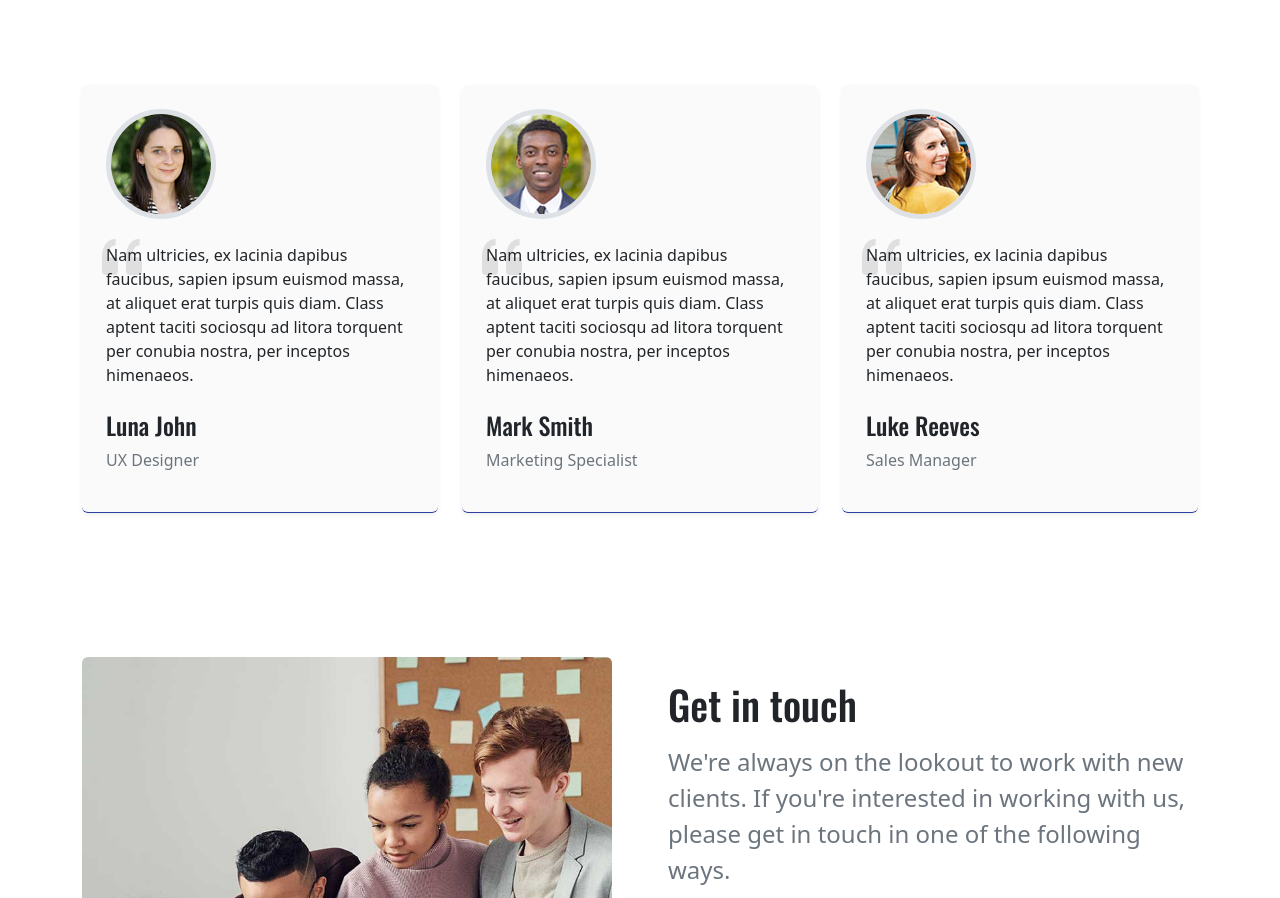
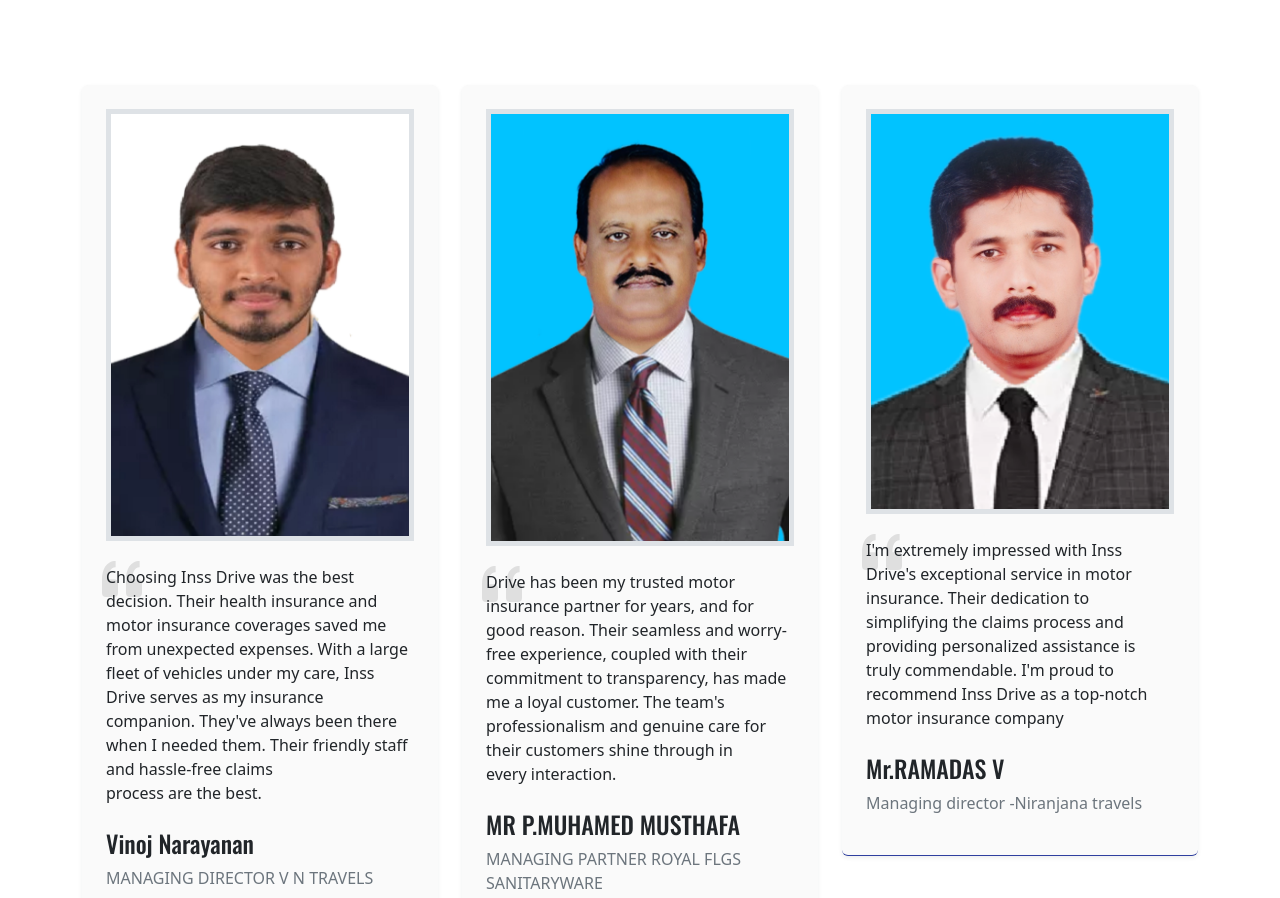
Before and after one commit to venugopalachary/inssdrive.com, a plain HTML site: page index.html in a window 1280 px wide. Shown: the part 2901-3799 px from the top of the page. Drawn offline with nearby package versions, Linux system fonts and the light colour scheme.

Commit message:
hi
hello

```diff
--- a/index.html
+++ b/index.html
@@ -287,11 +287,11 @@
             <div class="card border-0 border-bottom border-primary shadow-sm wave-bg-lotion">
               <div class="card-body p-4 p-xxl-5">
                 <figure>
-                  <img class="img-fluid rounded rounded-circle mb-4 border border-5" loading="lazy" src="./assets/img/testimonial/testimonial-img-1.jpg" alt="">
+                  <img class="img-fluid mb-4 border border-5" loading="lazy" src="./assets/img/testimonial/1.png" alt="">
                   <figcaption>
-                    <blockquote class="bsb-blockquote-icon mb-4">Nam ultricies, ex lacinia dapibus faucibus, sapien ipsum euismod massa, at aliquet erat turpis quis diam. Class aptent taciti sociosqu ad litora torquent per conubia nostra, per inceptos himenaeos.</blockquote>
-                    <h4 class="mb-2">Luna John</h4>
-                    <p class="fs-6 text-secondary mb-0">UX Designer</p>
+                    <blockquote class="bsb-blockquote-icon mb-4">Choosing Inss Drive was the best decision. Their health insurance and motor insurance coverages saved me from unexpected expenses. With a large fleet of vehicles under my care, Inss Drive serves as my insurance companion. They've always been there when I needed them. Their friendly staff and hassle-free claims process are the best.</blockquote>
+                    <h4 class="mb-2">Vinoj Narayanan</h4>
+                    <p class="fs-6 text-secondary mb-0">MANAGING DIRECTOR V N TRAVELS</p>
                   </figcaption>
                 </figure>
               </div>
@@ -301,11 +301,11 @@
             <div class="card border-0 border-bottom border-primary shadow-sm wave-bg-lotion">
               <div class="card-body p-4 p-xxl-5">
                 <figure>
-                  <img class="img-fluid rounded rounded-circle mb-4 border border-5" loading="lazy" src="./assets/img/testimonial/testimonial-img-2.jpg" alt="">
+                  <img class="img-fluid  mb-4 border border-5" loading="lazy" src="./assets/img/testimonial/2.png" alt="">
                   <figcaption>
-                    <blockquote class="bsb-blockquote-icon mb-4">Nam ultricies, ex lacinia dapibus faucibus, sapien ipsum euismod massa, at aliquet erat turpis quis diam. Class aptent taciti sociosqu ad litora torquent per conubia nostra, per inceptos himenaeos.</blockquote>
-                    <h4 class="mb-2">Mark Smith</h4>
-                    <p class="fs-6 text-secondary mb-0">Marketing Specialist</p>
+                    <blockquote class="bsb-blockquote-icon mb-4">Drive has been my trusted motor insurance partner for years, and for good reason. Their seamless and worry-free experience, coupled with their commitment to transparency, has made me a loyal customer. The team's professionalism and genuine care for their customers shine through in every interaction.</blockquote>
+                    <h4 class="mb-2">MR P.MUHAMED MUSTHAFA</h4>
+                    <p class="fs-6 text-secondary mb-0">MANAGING PARTNER ROYAL FLGS SANITARYWARE</p>
                   </figcaption>
                 </figure>
               </div>
@@ -315,11 +315,11 @@
             <div class="card border-0 border-bottom border-primary shadow-sm wave-bg-lotion">
               <div class="card-body p-4 p-xxl-5">
                 <figure>
-                  <img class="img-fluid rounded rounded-circle mb-4 border border-5" loading="lazy" src="./assets/img/testimonial/testimonial-img-4.jpg" alt="">
+                  <img class="img-fluid  mb-4 border border-5" loading="lazy" src="./assets/img/testimonial/3.png" alt="">
                   <figcaption>
-                    <blockquote class="bsb-blockquote-icon mb-4">Nam ultricies, ex lacinia dapibus faucibus, sapien ipsum euismod massa, at aliquet erat turpis quis diam. Class aptent taciti sociosqu ad litora torquent per conubia nostra, per inceptos himenaeos.</blockquote>
-                    <h4 class="mb-2">Luke Reeves</h4>
-                    <p class="fs-6 text-secondary mb-0">Sales Manager</p>
+                    <blockquote class="bsb-blockquote-icon mb-4">I'm extremely impressed with Inss Drive's exceptional service in motor insurance. Their dedication to simplifying the claims process and providing personalized assistance is truly commendable. I'm proud to recommend Inss Drive as a top-notch motor insurance company</blockquote>
+                    <h4 class="mb-2">Mr.RAMADAS V</h4>
+                    <p class="fs-6 text-secondary mb-0">Managing director -Niranjana travels</p>
                   </figcaption>
                 </figure>
               </div>
```
Also changed, not shown: assets/img/testimonial/1.png (added), assets/img/testimonial/2.png (added), assets/img/testimonial/3.png (added).
